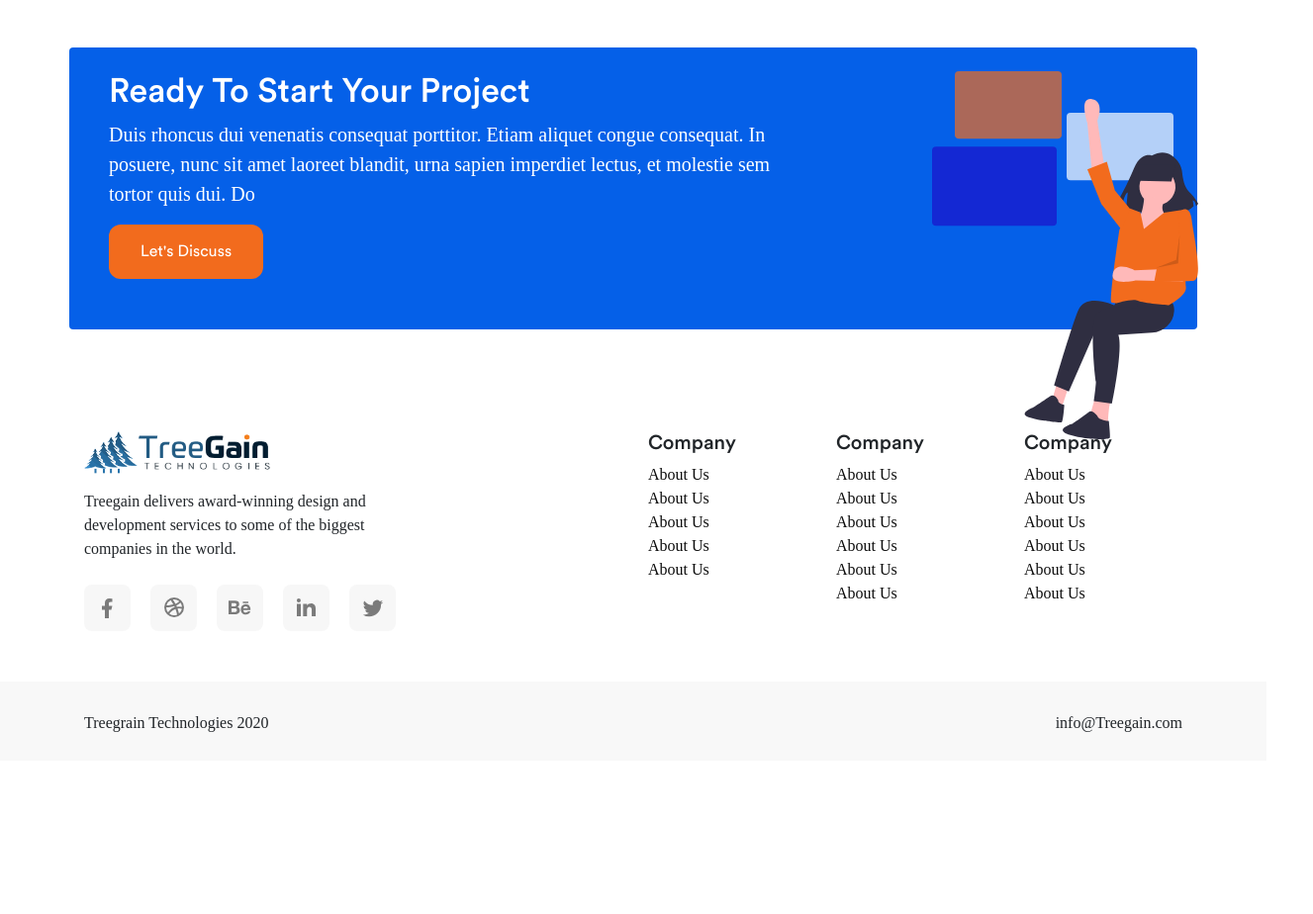
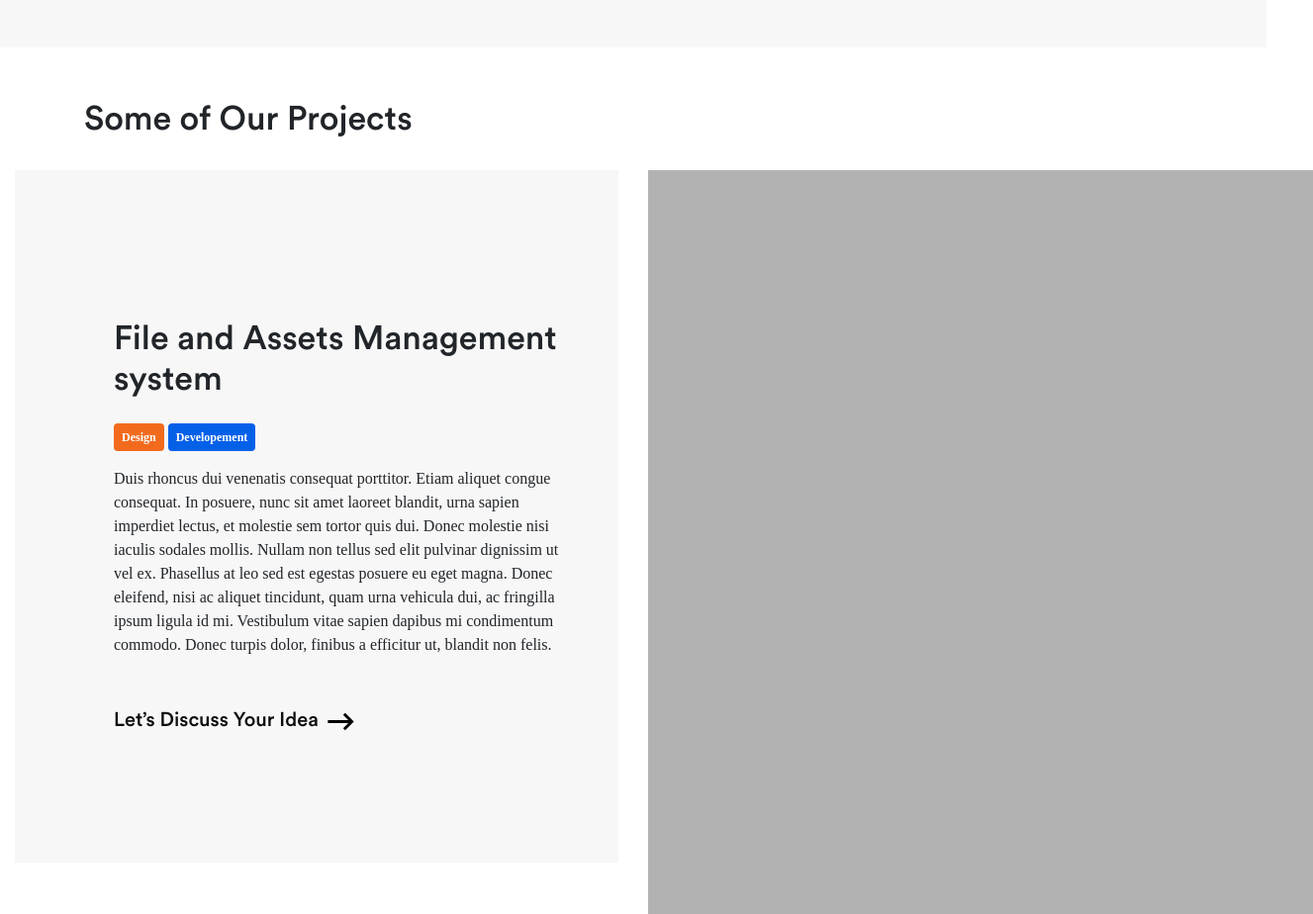
Before and after one commit to aman16997/Treegain, a website: page mobile-development.html in a window 1280 px wide. Shown: the part 3165-4089 px from the top of the page at 99% size, 1327 px wide, since content can reach past the window. Before the commit the page ends 3934 px from the top, so only its background shows below. Drawn offline with nearby package versions, Linux system fonts and the light colour scheme; a web font is replaced by a local one.

Commit message:
Mobile Development Page

```diff
--- a/mobile-development.html
+++ b/mobile-development.html
@@ -251,6 +251,49 @@
     </section>
     <!-- Cross Platform Section End  -->
 
+    <!-- Showcase Project Start -->
+    <section id="showcase-section">
+        <div class="container-fluid">
+            <div class="container">
+                <h3>Some of Our Projects</h3>
+            </div>
+            <div class="row ">
+                <div class="col-xl-6 col-lg-6 col-md-8 col-sm-12 col-12 mt-4">
+                    <div class="project-description">
+                        <h3 class="">File and Assets Management system</h3>
+                        <span class="badge badge-primary OurOrange--background p-2 mt-3">
+                            <a href="" class="JustWhite">
+                              Design
+                            </a>
+                          </span>
+                          <span class="badge badge-primary HappyBlue--background p-2 mt-3">
+                            <a href="" class="JustWhite">
+                              Developement
+                            </a>
+                          </span>
+
+                          <div class="mt-3">
+                            Duis rhoncus dui venenatis consequat porttitor. Etiam aliquet congue consequat. In posuere, nunc sit amet laoreet blandit, urna sapien imperdiet lectus, et molestie sem tortor quis dui. Donec molestie nisi iaculis sodales mollis. Nullam non tellus sed elit pulvinar dignissim ut vel ex. Phasellus at leo sed est egestas posuere eu eget magna. Donec eleifend, nisi ac aliquet tincidunt, quam urna vehicula dui, ac fringilla ipsum ligula id mi. Vestibulum vitae sapien dapibus mi condimentum commodo. Donec turpis dolor, finibus a efficitur ut, blandit non felis.
+                          </div>
+                          <a href="#" class="pt-4">
+                            <h6 class="mt-5">
+                            Let’s Discuss Your Idea
+                            <img src="./icons/forward-arrow-black.svg" alt="">
+
+                            </h6>
+                        </a>
+                    </div>
+                </div>
+                <div class="col-xl-6 col-lg-6 col-md-8 col-sm-12 col-12 mt-4">
+                    <img src="./images/project-image.jpg" alt="">
+                </div>
+
+
+            </div>
+        </div>
+    </section>
+    <!-- Showcase Project End -->
+
     <!-- Project CTA Start -->
     <section id="cta">
       <div class="container JustWhite p-4">
--- a/scss/_home-page.scss
+++ b/scss/_home-page.scss
@@ -79,39 +79,3 @@
   width: 30px;
   background-color: $OurOrange;
 }
-
-/*========================================
-  ============== CTA Section ==============
-  ========================================*/
-
-#cta {
-  padding-top: 4%;
-
-  .container {
-    background-color: $HappyBlue;
-    border-radius: 4px;
-    height: 285px;
-  }
-
-  .lady-cta {
-    z-index: 99;
-    left: 100px;
-  }
-}
-
-#footer-section {
-  padding-top: 8%;
-
-  a {
-    margin-top: 40px;
-  }
-
-  .container-fluid {
-    margin-top: 4%;
-    height: 80px;
-    background-color: #f8f8f8;
-    .container {
-      padding-top: 30px;
-    }
-  }
-}
--- a/scss/_module.scss
+++ b/scss/_module.scss
@@ -1,3 +1,43 @@
 .card:hover {
   background-color: rgba($JustWhite, $alpha: 10);
 }
+
+/*========================================
+  ============== CTA Section ==============
+  ========================================*/
+
+#cta {
+  padding-top: 4%;
+
+  .container {
+    background-color: $HappyBlue;
+    border-radius: 10px;
+    height: 285px;
+    padding-top: 2%;
+  }
+
+  .lady-cta {
+    z-index: 99;
+    left: 100px;
+  }
+}
+
+/*========================================
+  ============== Footer Section ==============
+  ========================================*/
+#footer-section {
+  padding-top: 8%;
+
+  a {
+    margin-top: 40px;
+  }
+
+  .container-fluid {
+    margin-top: 4%;
+    height: 80px;
+    background-color: #f8f8f8;
+    .container {
+      padding-top: 30px;
+    }
+  }
+}
--- a/scss/main.scss
+++ b/scss/main.scss
@@ -43,6 +43,7 @@
 
 #platform-section {
   padding-top: 4%;
+  padding-bottom: 4%;
   background-color: #f7f7f7;
 
   .black-card {
@@ -64,3 +65,16 @@
     }
   }
 }
+
+#showcase-section {
+  padding-top: 4%;
+
+  .project-description {
+    height: 700px;
+    background-color: #f7f7f7;
+    // padding-top: 10%;
+    padding-left: 100px;
+    padding-top: 150px;
+    padding-right: 50px;
+  }
+}
```
Also changed, not shown: css/main.css, icons/forward-arrow-black.svg (added), images/project-image.jpg (added).
